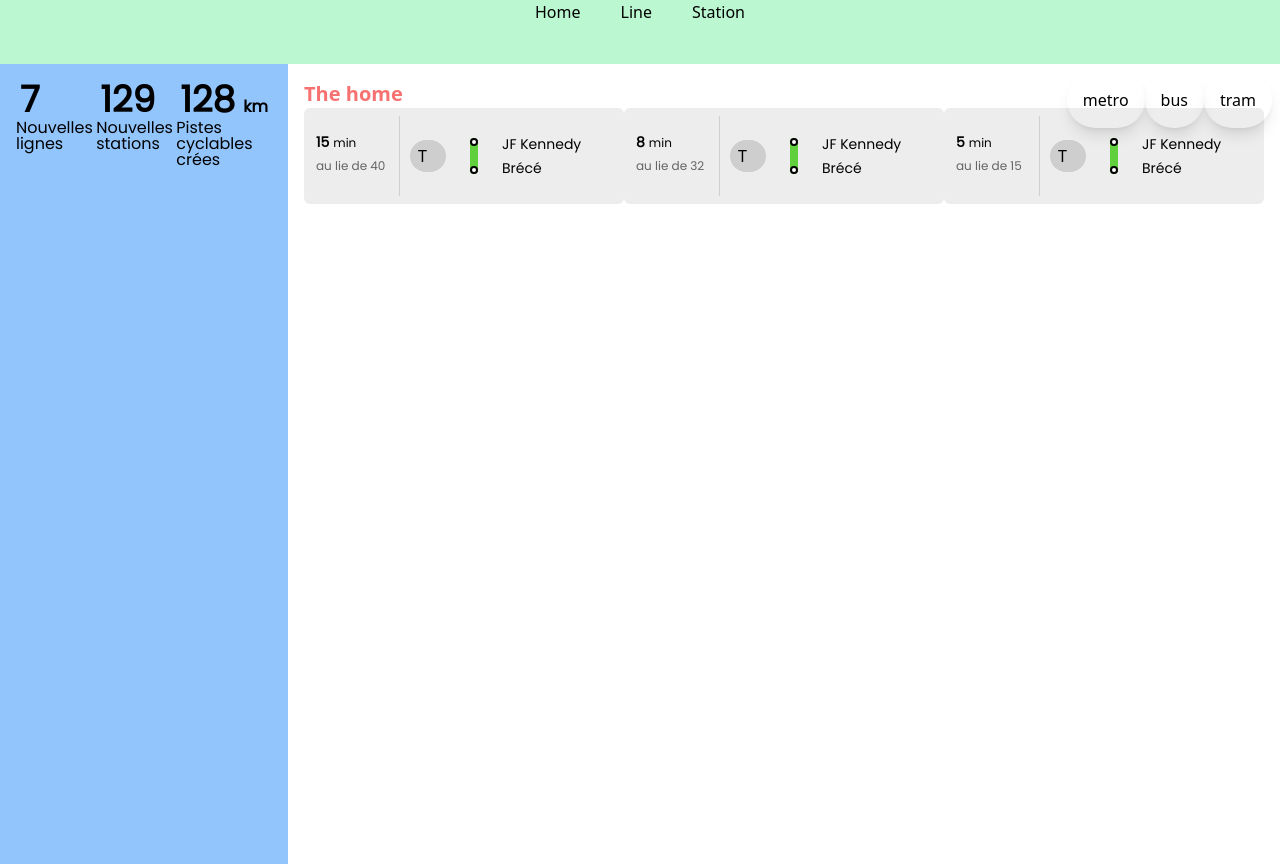
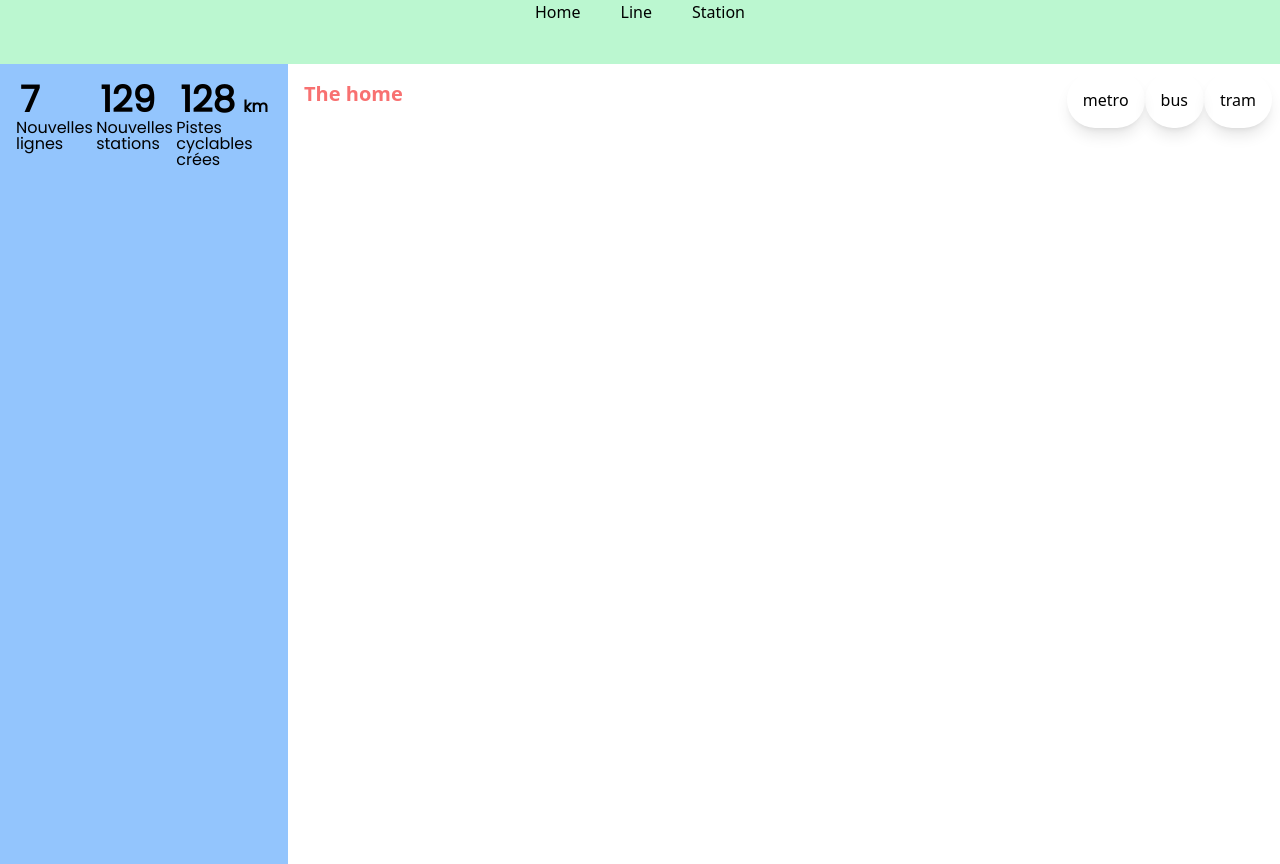
Before and after one commit to camptocamp/rennes3d-front, a Vue app: page /home in a window 1280 px wide. Built offline with nearby package versions, Linux system fonts and the light colour scheme.

Commit message:
Comment out travel time on home view..

```diff
--- a/src/views/HomeView.vue
+++ b/src/views/HomeView.vue
@@ -2,7 +2,7 @@
 import TransportButtons from '../components/map/TransportButtons.vue'
 import HelloWorld from '../components/HelloWorld.vue'
 import NetworkFigures from '../components/home/NetworkFigures.vue'
-import TravelTimes from '../components/home/TravelTimes.vue'
+// import TravelTimes from '../components/home/TravelTimes.vue'
 </script>
 
 <template>
@@ -18,9 +18,9 @@ import TravelTimes from '../components/home/TravelTimes.vue'
       <div class="absolute right-2 top-2">
         <TransportButtons></TransportButtons>
       </div>
-      <div>
+      <!-- <div>
         <TravelTimes></TravelTimes>
-      </div>
+      </div> -->
     </div>
   </main>
 </template>
```
